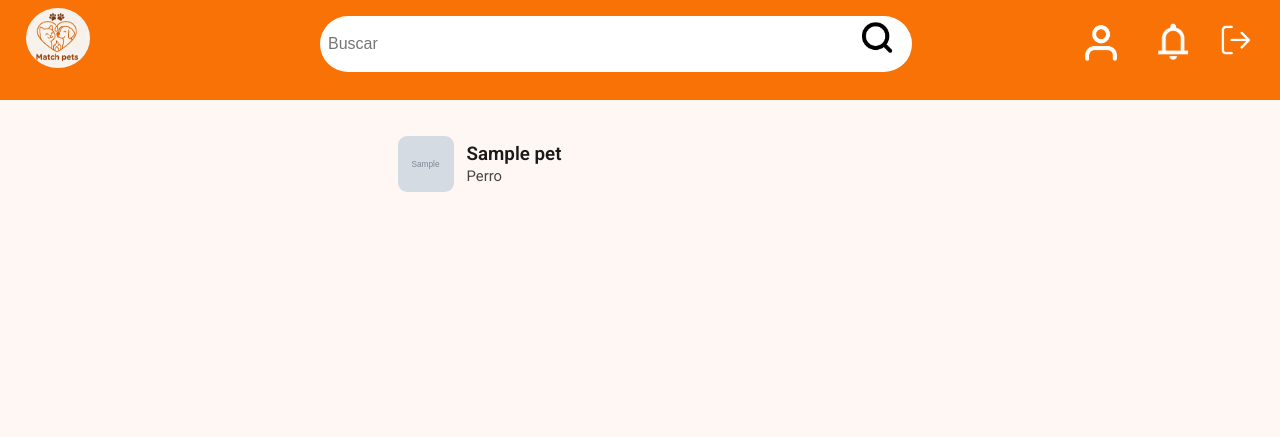
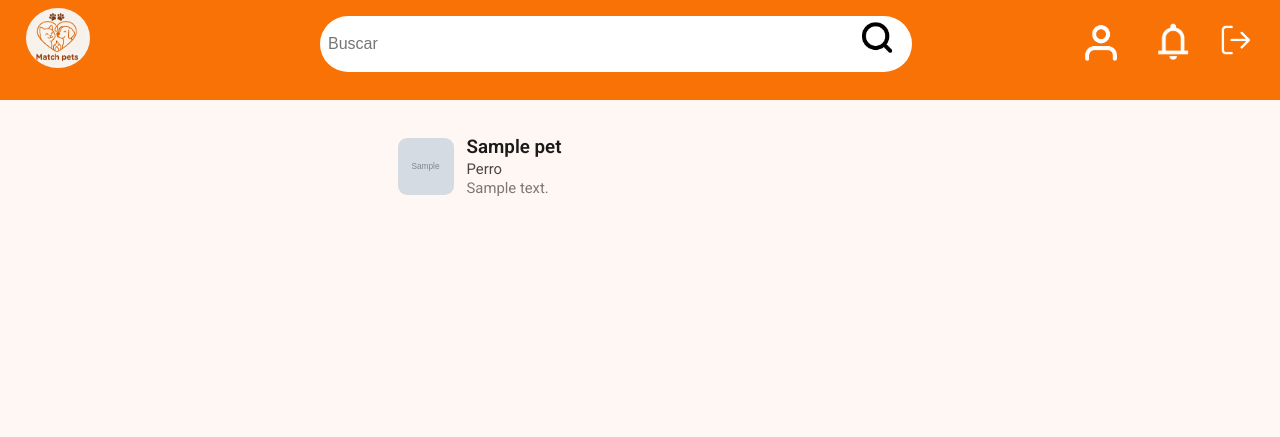
Before and after one commit to ATI-Equipo2/ATI-Equipo2, a Django app: page /buscar_mascotas/ in a window 1280 px wide. Shown: the top 437 px of the page. Run offline with Django 5.2, Linux system fonts and the light colour scheme; a user stored in the database is signed in; tables that the repository leaves empty hold one stand-in row (values such as "Sample post"); grey boxes marked "Sample" are stand-in pictures; data that the repository does not hold is empty.

Commit message:
feat: buscar mascotas también por descripción y mostrarla en los resultados
- services.buscar_mascotas filtra también por descripción
- los resultados de Buscar Mascotas muestran la descripción (máximo dos líneas)

```diff
--- a/matchPets/services.py
+++ b/matchPets/services.py
@@ -28,13 +28,17 @@ def mascotas_de(user):
 
 
 def buscar_mascotas(q=''):
-    """Busca por nombre o por especie (acepta la etiqueta traducida, p. ej. «perro»)."""
+    """Busca por nombre, descripción o especie (acepta la etiqueta traducida, p. ej. «perro»)."""
     pets = Pet.objects.select_related('owner')
     if q:
         q_low = q.lower()
         especies = [clave for clave, etiqueta in Pet.ESPECIES
                     if q_low in clave or q_low in str(etiqueta).lower()]
-        pets = pets.filter(Q(name__icontains=q) | Q(species__in=especies))
+        pets = pets.filter(
+            Q(name__icontains=q)
+            | Q(description__icontains=q)
+            | Q(species__in=especies)
+        )
     return pets.order_by('id')
 
 
--- a/matchPets/static/css/buscar.css
+++ b/matchPets/static/css/buscar.css
@@ -110,6 +110,15 @@
   color: #4a4644;
 }
 
+/* Descripción: máximo dos líneas para que la lista no crezca demasiado */
+.buscar-info .buscar-descripcion {
+  color: #7d7875;
+  display: -webkit-box;
+  -webkit-line-clamp: 2;
+  -webkit-box-orient: vertical;
+  overflow: hidden;
+}
+
 .buscar-vacia {
   color: var(--grey-400, #8b8b8b);
   font-size: calc(20 * var(--u));
--- a/matchPets/templates/buscar_mascotas.html
+++ b/matchPets/templates/buscar_mascotas.html
@@ -22,6 +22,7 @@
                 <span class="buscar-info">
                     <strong>{{ m.nombre }}</strong>
                     <small>{{ m.especie }}</small>
+                    {% if m.descripcion %}<small class="buscar-descripcion">{{ m.descripcion }}</small>{% endif %}
                 </span>
             </a>
         </li>
--- a/matchPets/views.py
+++ b/matchPets/views.py
@@ -244,7 +244,7 @@ def sus_mascotas(request, user_id):
 
 @login_required(login_url='login')
 def buscar_mascotas(request):
-    """Pantalla Buscar Mascotas: filtra por nombre o especie."""
+    """Pantalla Buscar Mascotas: filtra por nombre, descripción o especie."""
     q = request.GET.get('q', '').strip()
     mascotas = [_tarjeta_desde_pet(p) for p in services.buscar_mascotas(q)]
     return render(request, 'buscar_mascotas.html', {
```
